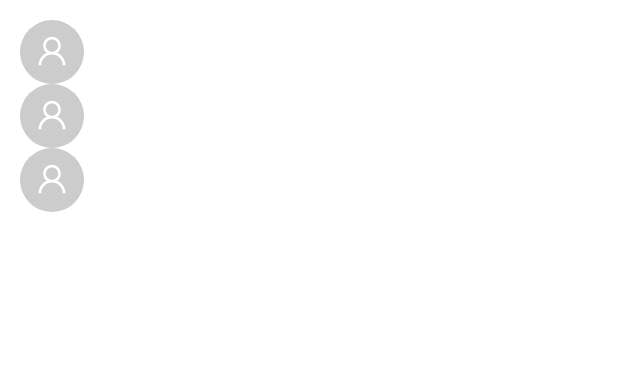
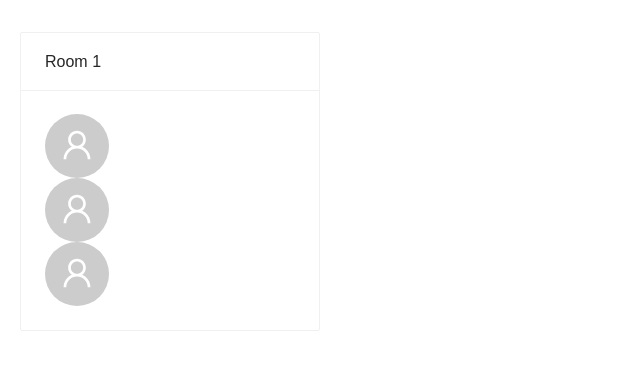
Before and after one commit to UWSocialComputing/Left-On-Read-Project, a React (Create React App) app in the folder frontend/: page / in a window 1280 px wide. Shown: the top 370 px of the page, without its empty margins (0-640 px from the left). Built offline with nearby package versions, Linux system fonts and the light colour scheme.

Commit message:
Add hot-reload configuration and new styles for Room

```diff
--- a/frontend/package.json
+++ b/frontend/package.json
@@ -6,7 +6,7 @@
     "@testing-library/jest-dom": "^5.16.2",
     "@testing-library/react": "^12.1.2",
     "@testing-library/user-event": "^13.5.0",
-    "antd": "^4.18.8",
+    "antd": "^4.18.9",
     "react": "^17.0.2",
     "react-dom": "^17.0.2",
     "react-scripts": "^5.0.0",
--- a/frontend/src/App.tsx
+++ b/frontend/src/App.tsx
@@ -1,9 +1,9 @@
 import React, {Component} from 'react';
-import {Layout} from 'antd';
+import {Space, Card} from 'antd';
 import RoomIcon from './RoomIcon';
 
 interface AppState {
-    // TODO
+    currUsers: Array<RoomIcon>
 }
 
 /**
@@ -14,21 +14,25 @@ class App extends Component<{}, AppState> {
     constructor(props: any) {
         super(props);
         this.state = {
+            currUsers: []
         };
     }
 
     // TODO for later: generate x number of RoomIcon components
     // based on number of people in room atm. hard-coded for now
+
+    // TODO: GET request to fill currUsers array with users from the current room
     render() {
         return (
-            <div>
-                <RoomIcon name="John Doe"/>
-                <RoomIcon name="Per Sonne"/>
-                <RoomIcon name="Ash Ketchum"/>
-            </div>
+            <Space direction="vertical">
+                <Card title="Room 1" style={{width: 300}}>
+                    <RoomIcon name="John Doe"/>
+                    <RoomIcon name="Per Sonne"/>
+                    <RoomIcon name="Ash Ketchum"/>
+                </Card>
+            </Space>
         );
     }
-
 }
 
 export default App;
```
Also changed, not shown: 2 other files (tests, documents, lock files or other folders).
